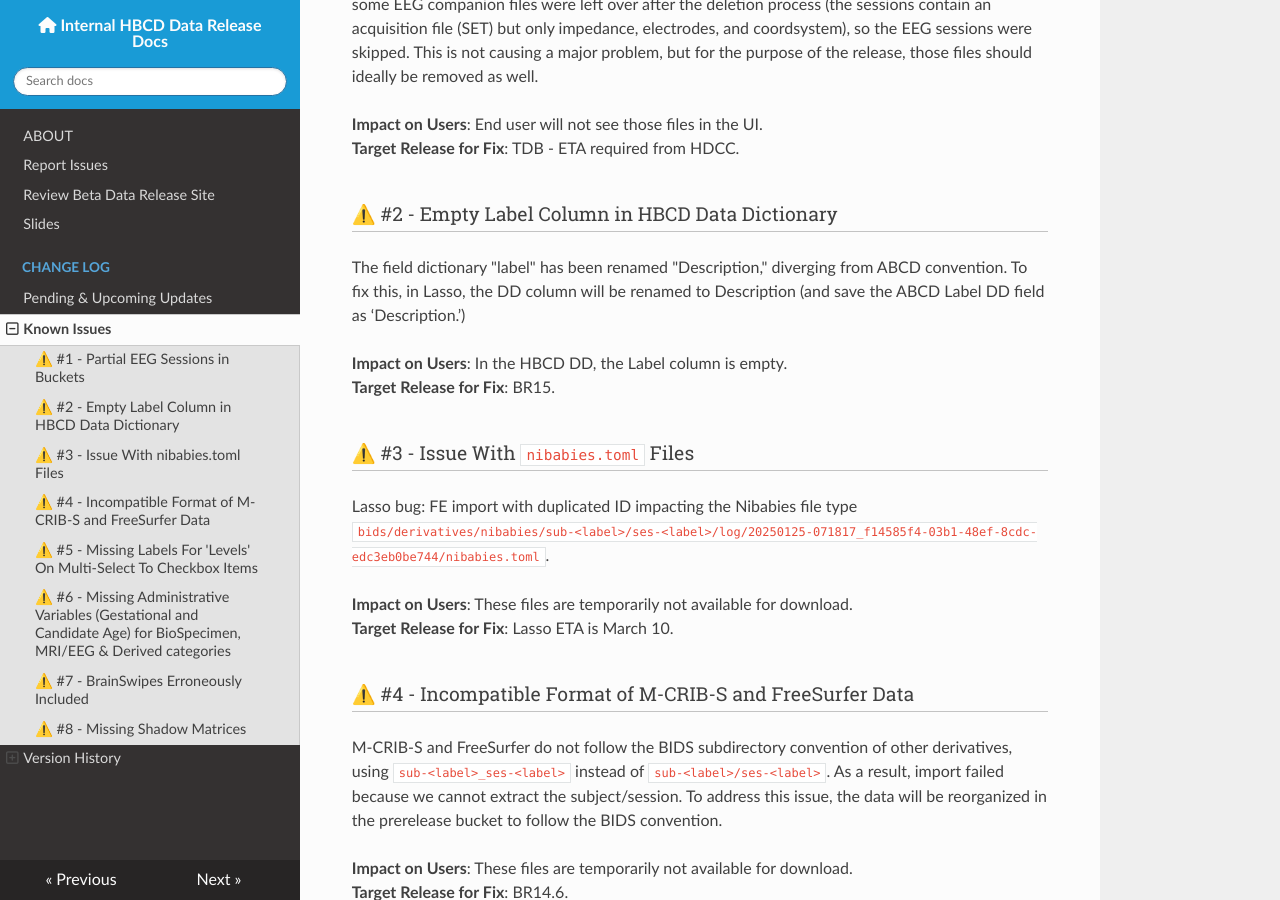
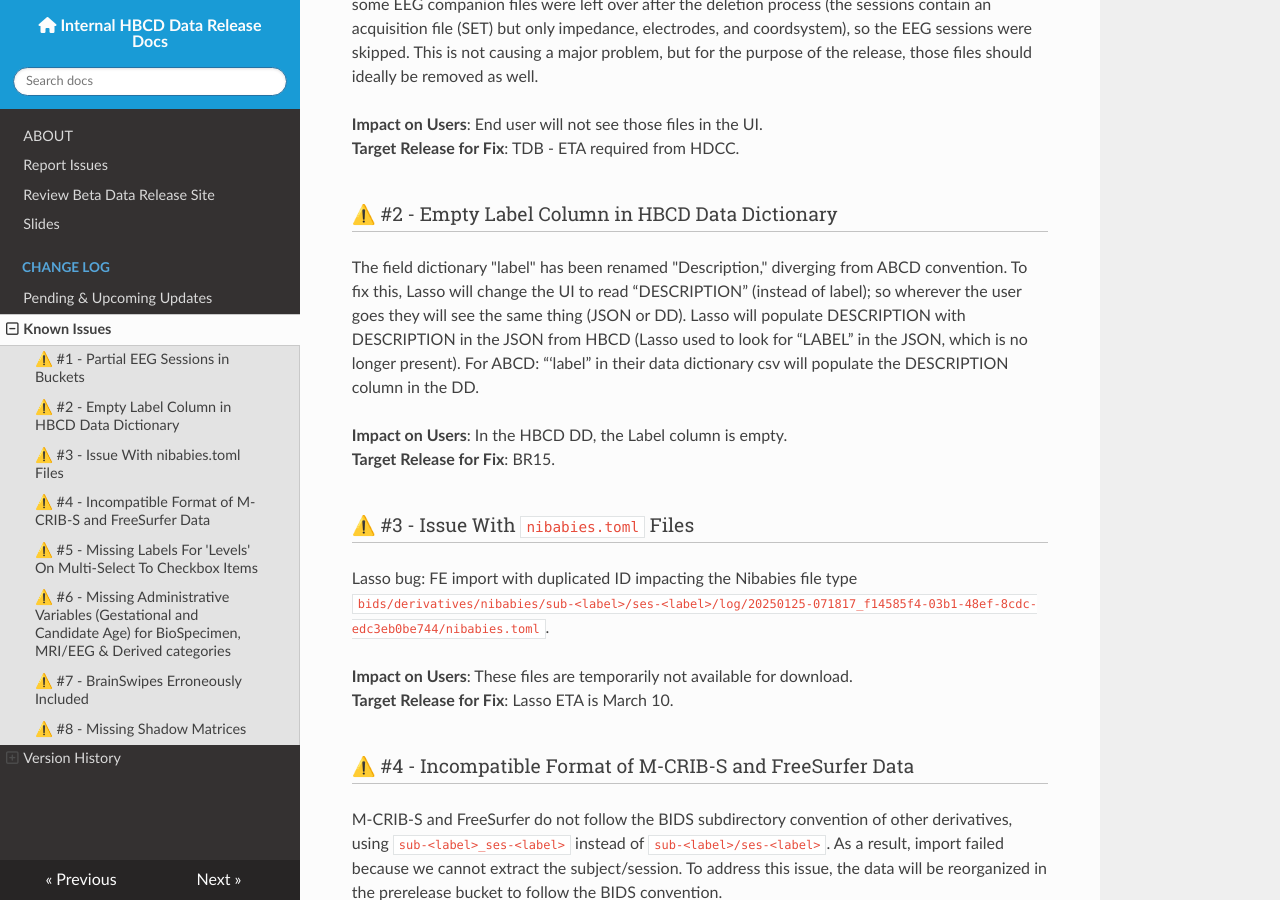
Before and after one commit to DCAN-Labs/hbcd-docs-internal, an MkDocs documentation site: the page built from docs/changelog/knownissues.md, in a window 1280 px wide and 900 px high, scrolled down 419 px. Built offline with MkDocs 1.6.1, drawn with Linux system fonts in a browser that asks for light colours; nearby versions of some CDN libraries.

Commit message:
update known issue 2 language

```diff
--- a/docs/changelog/knownissues.md
+++ b/docs/changelog/knownissues.md
@@ -7,7 +7,7 @@
 **Target Release for Fix**: TDB - ETA required from HDCC.
 
 ### ⚠️ #2 - Empty Label Column in HBCD Data Dictionary
-The field dictionary "label" has been renamed "Description," diverging from ABCD convention. To fix this, in Lasso, the DD column will be renamed to Description (and save the ABCD Label DD field as ‘Description.’)
+The field dictionary "label" has been renamed "Description," diverging from ABCD convention. To fix this, Lasso will change the UI to read “DESCRIPTION” (instead of label); so wherever the user goes they will see the same thing (JSON or DD). Lasso will populate DESCRIPTION with DESCRIPTION in the JSON from HBCD (Lasso used to look for “LABEL” in the JSON, which is no longer present). For ABCD: “‘label” in their data dictionary csv will populate the DESCRIPTION column in the DD.
 
 **Impact on Users**: In the HBCD DD, the Label column is empty.
 **Target Release for Fix**: BR15.
```
